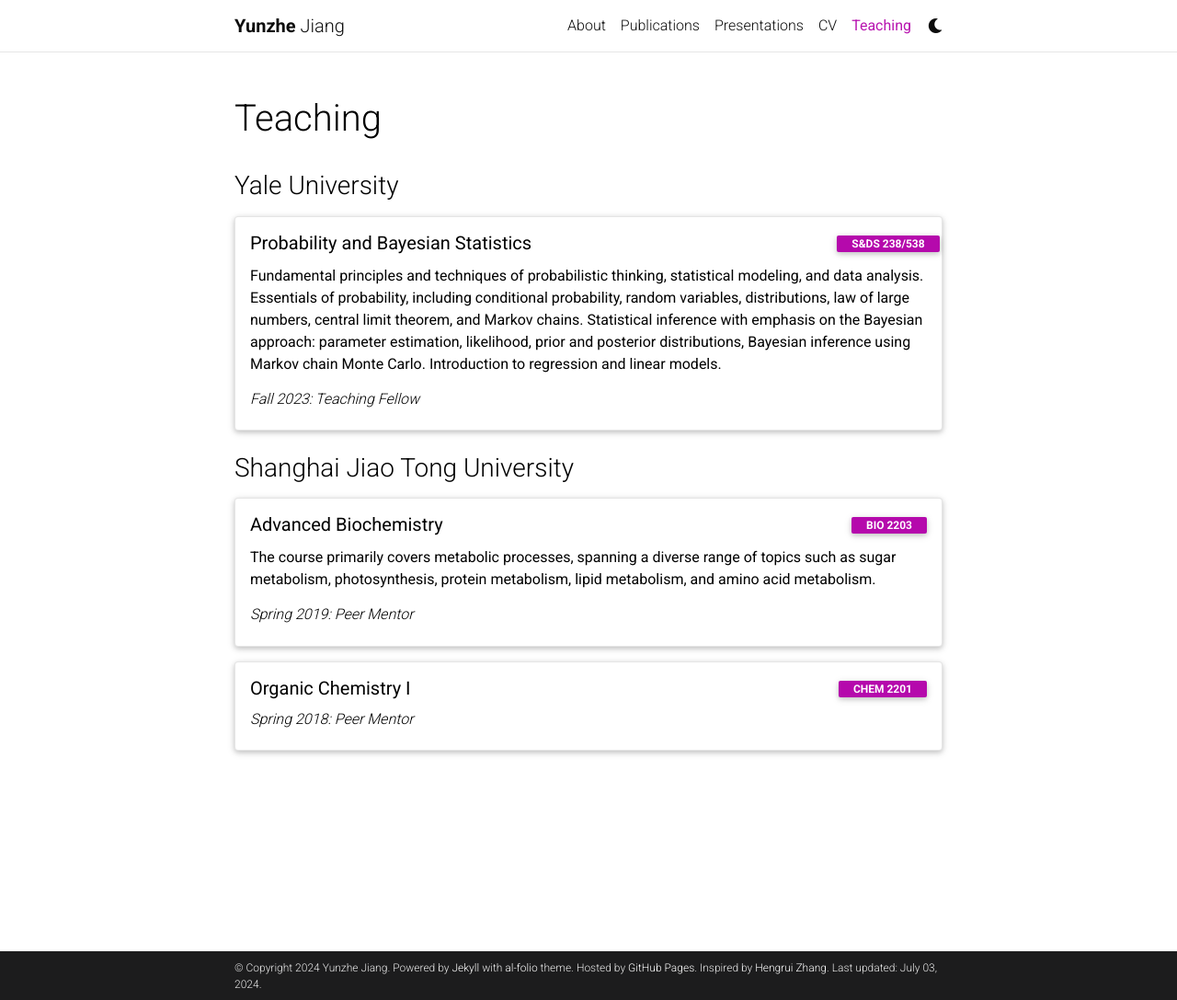
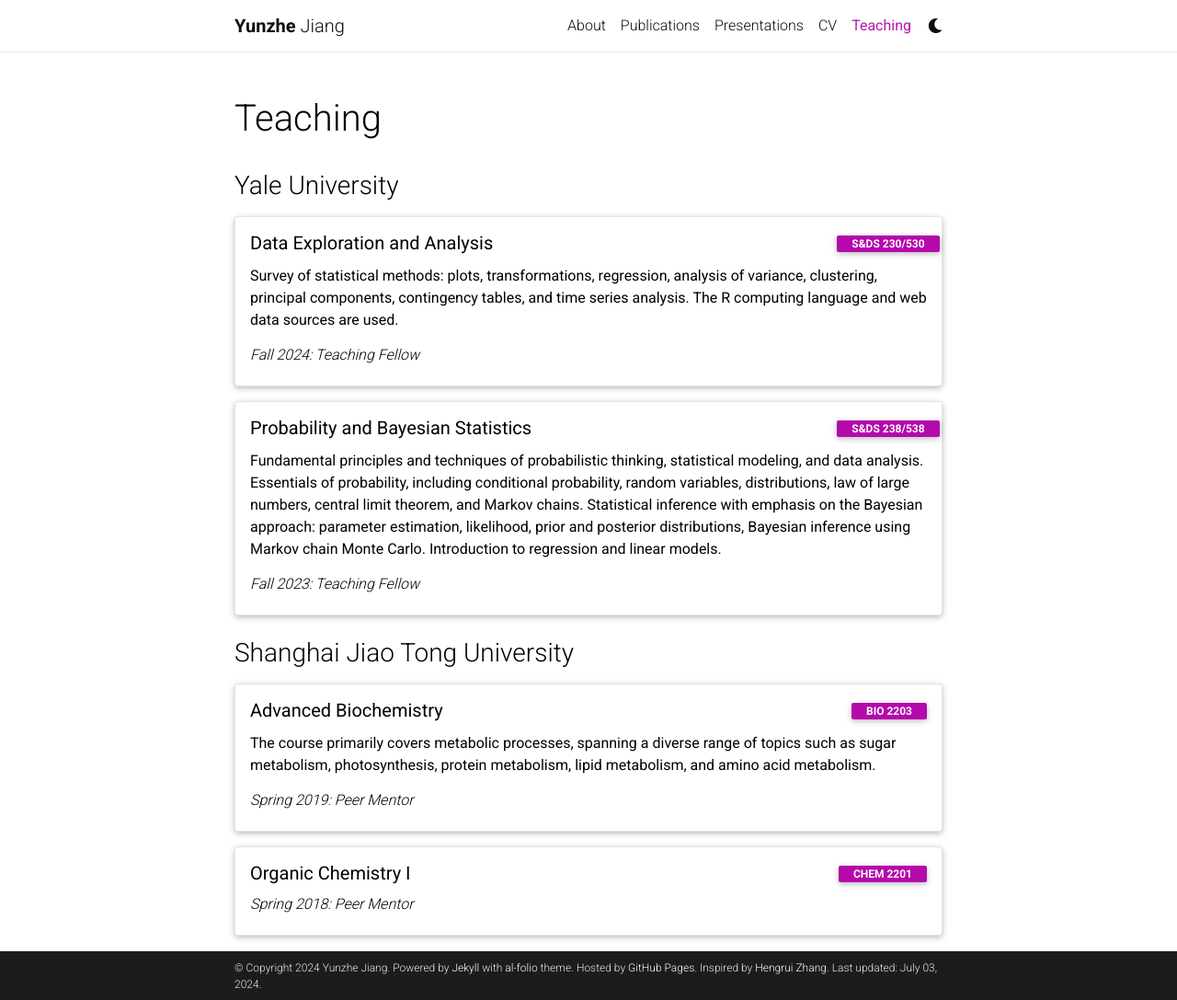
Before and after one commit to yzJiang9/yzJiang9.github.io, a Jekyll site: the page built from _pages/teaching.md, in a window 1280 px wide and 1087 px high. Shown: the whole window at 92% size. Built offline with Jekyll 4.4.1, drawn with Linux system fonts in a browser that asks for light colours; comment, search, counter and statistics services are not loaded; a style sheet for code colours, icons or effects is not loaded.

Commit message:
Update teaching.md

```diff
--- a/_pages/teaching.md
+++ b/_pages/teaching.md
@@ -8,6 +8,23 @@ nav_order: 4
 ---
 
 <h3 class="mt-4">Yale University</h3>
+
+<div class="card mt-3">
+  <div class="p-3">
+    <div class="row">
+      <div class="col-sm-10">
+        <h5 class="card-title"><a>Data Exploration and Analysis</a></h5>
+      </div>
+      <div class="col-sm-2 text-left text-sm-right">
+        <span class="badge">
+            S&DS 230/530
+        </span>
+      </div>
+    </div>
+    <p> Survey of statistical methods: plots, transformations, regression, analysis of variance, clustering, principal components, contingency tables, and time series analysis. The R computing language and web data sources are used. </p>
+    <h6 class="mt-2 mt-sm-0"><i>Fall 2024: Teaching Fellow</i></h6>
+  </div>
+</div>
 
 <div class="card mt-3">
   <div class="p-3">
```
